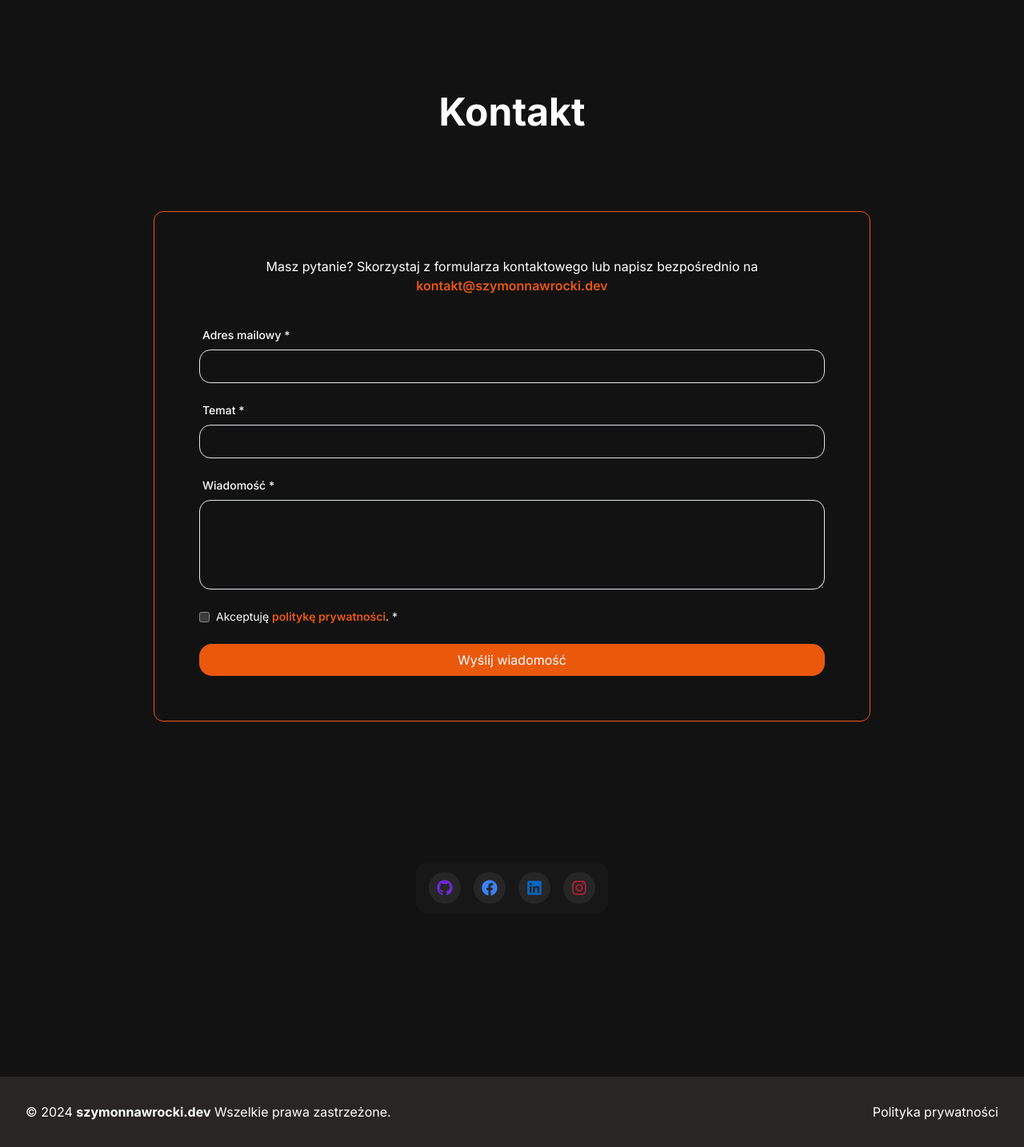
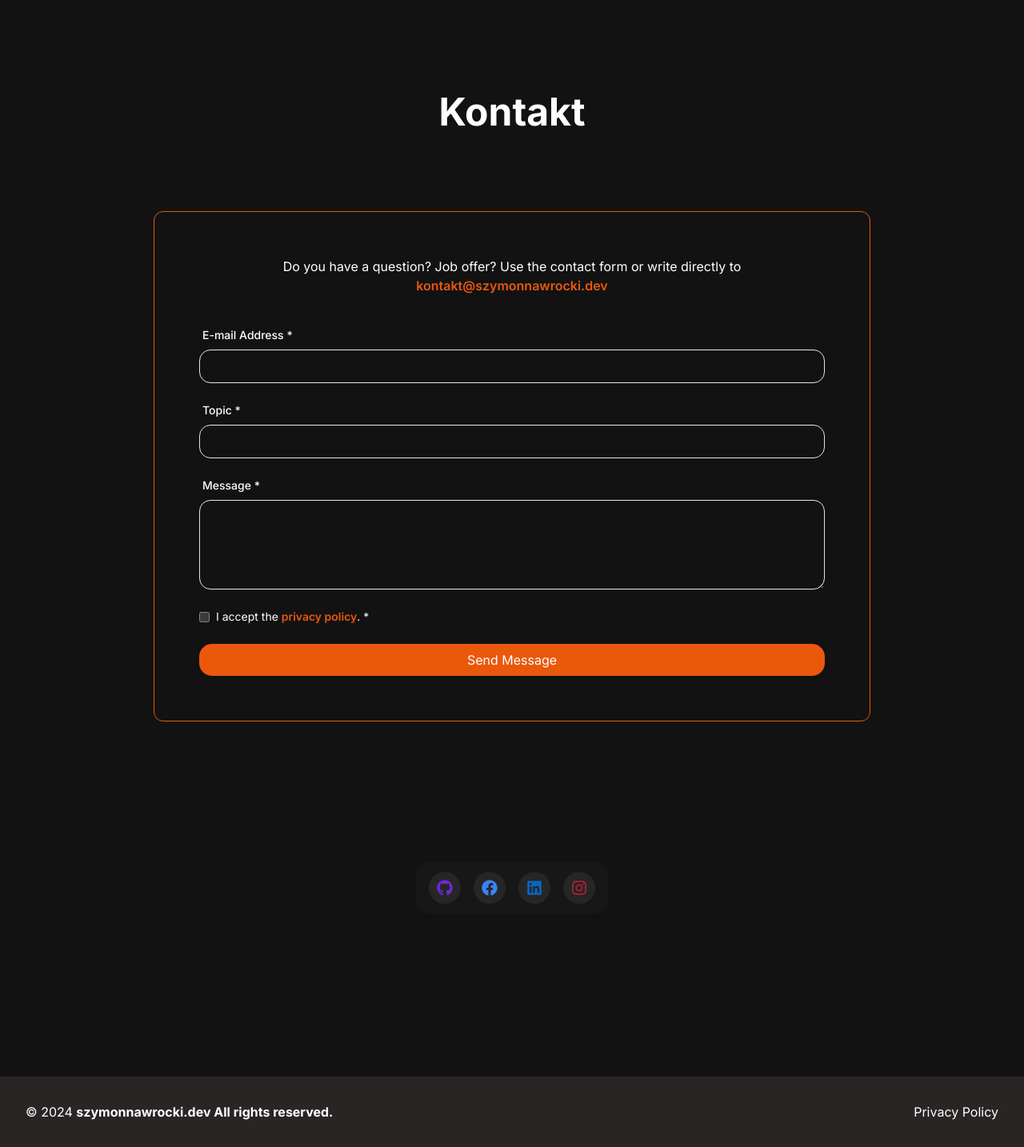
Before and after one commit to SzymekNawrocki/Portfolio, a Next.js app: page /contact in a window 1280 px wide. Shown: the whole page at 80% size. Built offline with nearby package versions, Linux system fonts and the light colour scheme.

Commit message:
changed the site language

```diff
--- a/app/(home)/page.tsx
+++ b/app/(home)/page.tsx
@@ -7,8 +7,8 @@ export default function page() {
 	return (
 		<div className='min-h-screen py-8'>
 			<Hero/>
-			<SectionTitle>Technologie, których używam</SectionTitle>
-			<p className='text-center'>Kliknij aby dowiedzieć się więcej</p>
+			<SectionTitle>Technologies that I use</SectionTitle>
+			<p className='text-center'>Click for more information</p>
 			<Technologies/>
 		</div>
 	)
--- a/app/contact/page.tsx
+++ b/app/contact/page.tsx
@@ -17,7 +17,7 @@ export default function ContactPage() {
         </div>
         <div className="border border-primary p-6 md:p-10 lg:p-14 rounded-xl w-full max-w-4xl">
           <p className="text-center mb-6 md:mb-10">
-            Masz pytanie? Skorzystaj z formularza kontaktowego lub&nbsp;napisz bezpośrednio na{" "}
+          Do you have a question? Job offer? Use the contact form or&nbsp;write directly to{" "}
             <a
               href="mailto:kontakt@szymonnawrocki.dev"
               className="font-semibold text-primary hover:underline"
--- a/components/ContactForm.tsx
+++ b/components/ContactForm.tsx
@@ -18,16 +18,16 @@ interface Iform {
 
 const messages = {
   email: {
-    notAllowed: "Podanie tymczasowego adresu mailowego jest niedozwolone!",
+    notAllowed: "Provision of a temporary e-mail address is not permitted!",
   },
   subject: {
-    min: "Temat musi być dłuższy.",
+    min: "The topic must be longer.",
   },
   message: {
-    min: "Wiadomość jest za krótka.",
+    min: "The message is to short.",
   },
   privatePolicy: {
-    accept: "Zgoda jest wymagana.",
+    accept: "Consent is required.",
   },
 };
 
@@ -89,15 +89,15 @@ export function ContactForm() {
     if (emailResponse.status === 200) {
       form.reset();
       setAlertType("success");
-      setAlertTitle("Udało się!");
-      setAlertInfo("Wiadomość została wysłana.");
+      setAlertTitle("Succes!");
+      setAlertInfo("The message has been sent.");
       setTimeout(() => {
         setAlertVisible(false);
       }, 6500);
     } else {
       setAlertType("error");
-      setAlertTitle("Coś poszło nie tak!");
-      setAlertInfo("Nie udało się wysłać wiadomości. Spróbuj ponownie.");
+      setAlertTitle("Something went wrong!");
+      setAlertInfo("The message could not be sent. Please try again.");
       setTimeout(() => {
         setAlertVisible(false);
       }, 6500);
@@ -117,33 +117,36 @@ export function ContactForm() {
           <FormField
             type="email"
             id="email"
-            label="Adres mailowy"
+            label="E-mail Address"
             required={true}
           />
-          <FormField id="subject" label="Temat" required={true} />
+          <FormField
+          id="subject"
+          label="Topic"
+          required={true} />
           <FormField
             type="textarea"
             id="message"
-            label="Wiadomość"
+            label="Message"
             required={true}
           />
           <FormField
             type="checkbox"
             id="privatePolicy"
-            label="Akceptuję politykę prywatności"
+            label="I accept the privacy policy"
             required={true}
           >
-            Akceptuję{" "}
+            I accept the{" "}
             <Link
               href="/polityka-prywatnosci"
               className="font-semibold text-primary hover:underline"
             >
-              politykę prywatności
+              privacy policy
             </Link>
             .
           </FormField>
           <Button wFull={true} disabled={alertType === "loading"}>
-            Wyślij wiadomość
+            Send Message
           </Button>
         </form>
       </FormProvider>
--- a/components/Footer.tsx
+++ b/components/Footer.tsx
@@ -1,15 +1,16 @@
 import Link from 'next/link'
 import { FaLinkedin, FaGithub } from 'react-icons/fa';
+import { Button } from './Button';
 
 export default function Footer() {
     return (
         <div className="mt-11 bg-border py-8">
         <div className="container mx-auto flex flex-col md:flex-row justify-between items-center h-full">
           <div className="text-center md:text-left mb-4 md:mb-0 md:flex-grow">
-            <p>&copy; {new Date().getFullYear()} <span className='font-bold'>szymonnawrocki.dev</span> Wszelkie prawa zastrzeżone.</p>
+            <p>&copy; {new Date().getFullYear()} <span className='font-bold'>szymonnawrocki.dev All rights reserved.</span> </p>
           </div>
           <div className="flex justify-center md:justify-end md:flex-grow space-x-4">
-            <p><Link href="/privacy-policy">Polityka prywatności</Link></p>
+              <Link href="/privacy-policy">Privacy Policy</Link>
           </div>
         </div>
       </div>
--- a/components/Hero.tsx
+++ b/components/Hero.tsx
@@ -19,17 +19,17 @@ export default function Page() {
         </div>
         <div className="w-full md:w-1/2">
           <h1 className="text-xl md:text-4xl text-center md:text-left font-sans font-bold mb-4">
-            Cześć! Nazywam się <span className='text-primary'>Szymon Nawrocki</span>.
+            Hi! My name is <span className='text-primary'>Szymon Nawrocki</span>.
           </h1>
           <p className="text-neutral-500 max-w-lg mx-auto md:mx-0 my-2 text-sm md:text-base text-center md:text-left">
-            Swoją przygodę z programowaniem zacząłem w październiku 2022 roku. Jestem studentem drugiego roku informatyki a mój kierunek rozwoju <span className='text-primary'>Full Stack Development</span>.
+          I started my programming adventure in October 2022. I am a second year computer science student and my direction of development <span className='text-primary'>Full Stack Development</span>.
           </p>
         </div>
       </div>
       <div className='justify-center flex gap-11'>
       <Link href="/szymonnawrocki.cv.pdf" target='_blank' passHref>
         <HoverBorderGradient>
-          <span>Pobierz CV</span>
+          <span>Download CV</span>
         </HoverBorderGradient>
         </Link>
    </div>
--- a/components/Navbar.tsx
+++ b/components/Navbar.tsx
@@ -29,9 +29,9 @@ const Navbar = ({ className }: { className?: string }) => {
 
   const navItems = [
     { name: "Home", link: "/", icon: <IconHome className="h-7 w-7 text-black dark:text-white" /> },
-    { name: "O mnie", link: "/about", icon: <IconUser className="h-7 w-7 text-black dark:text-white" /> },
-    { name: "Projekty", link: "/projects", icon: <IconPackage className="h-7 w-7 text-black dark:text-white" /> },
-    { name: "Kontakt", link: "/contact", icon: <IconMessage className="h-7 w-7 text-black dark:text-white" /> },
+    { name: "About Me", link: "/about", icon: <IconUser className="h-7 w-7 text-black dark:text-white" /> },
+    { name: "Projects", link: "/projects", icon: <IconPackage className="h-7 w-7 text-black dark:text-white" /> },
+    { name: "Contact", link: "/contact", icon: <IconMessage className="h-7 w-7 text-black dark:text-white" /> },
   ];
 
   return (
```
Also changed, not shown: app/about/page.tsx (+7 -7 lines), components/Technologies.tsx (+12 -12 lines).
